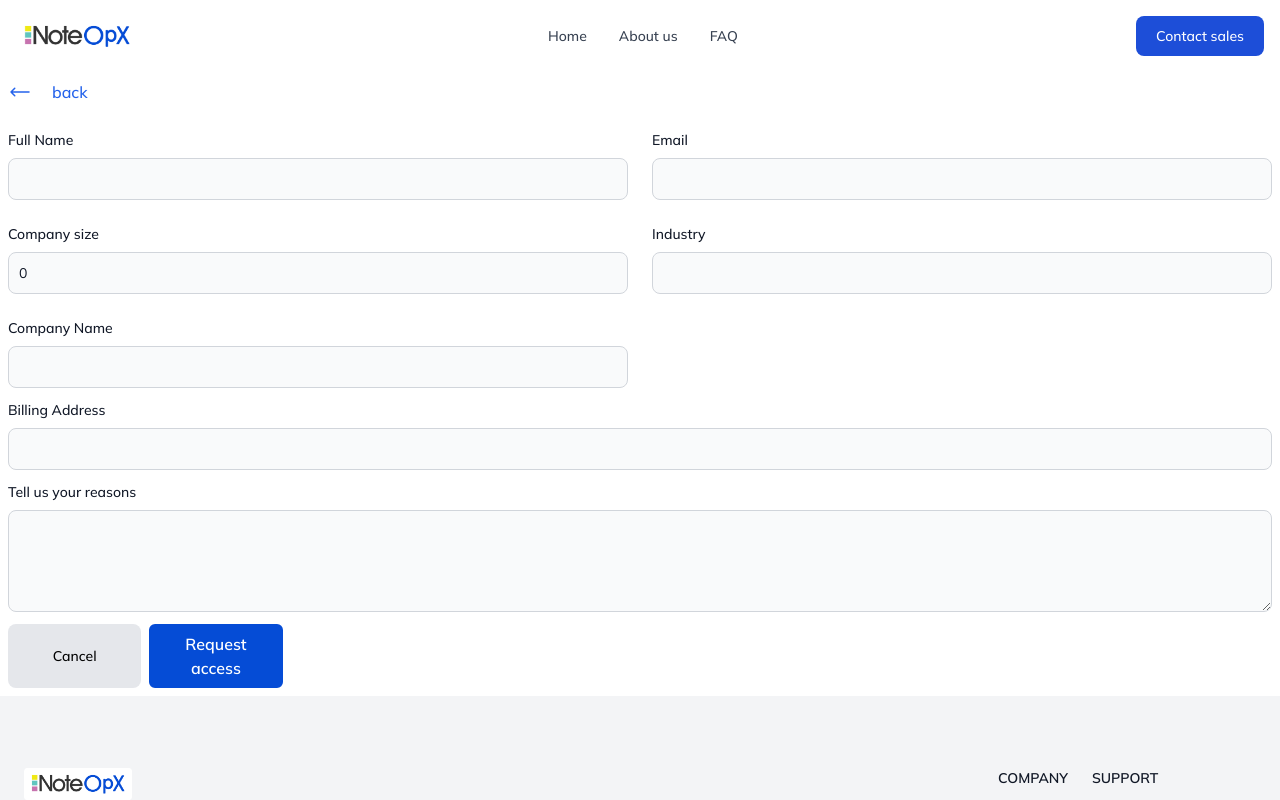
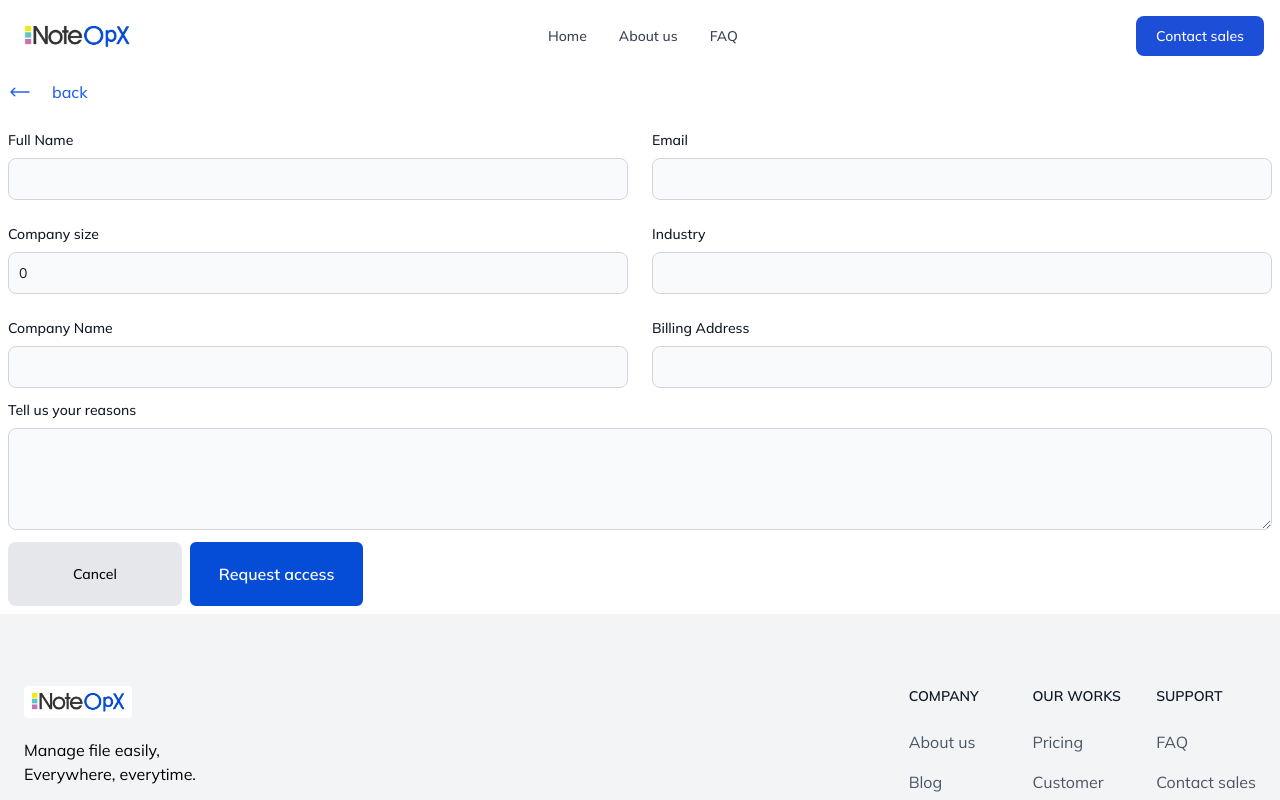
Before and after one commit to cocoon-letters-limited/notes-web, a React (Create React App) app: page /trynow in a window 1280 px wide. Shown: the top 800 px of the page. Built offline with nearby package versions, Linux system fonts and the light colour scheme.

Commit message:
home page image fix and footer fix

```diff
--- a/src/components/layouts/mainLayout/footer/index.tsx
+++ b/src/components/layouts/mainLayout/footer/index.tsx
@@ -26,7 +26,7 @@ const Footer = () => {
                       About us
                     </Link>
                   </li>
-                  {/* <li className="mb-4">
+                  <li className="mb-4">
                     <Link to="/blog" className="hover:underline">
                       Blog
                     </Link>
@@ -35,10 +35,10 @@ const Footer = () => {
                     <Link to="/contact-us" className="hover:underline">
                       Contact us
                     </Link>
-                  </li> */}
+                  </li>
                 </ul>
               </div>
-              {/* <div>
+              <div>
                 <h2 className="mb-6 text-sm font-semibold text-gray-900 uppercase ">
                   Our Works
                 </h2>
@@ -59,7 +59,7 @@ const Footer = () => {
                     </Link>
                   </li>
                 </ul>
-              </div> */}
+              </div>
 
               <div>
                 <h2 className="mb-6 text-sm font-semibold text-gray-900 uppercase ">
@@ -71,7 +71,7 @@ const Footer = () => {
                       FAQ
                     </Link>
                   </li>
-                  {/* <li className="mb-4">
+                  <li className="mb-4">
                     <Link to="/trynow" className="hover:underline">
                       Contact sales
                     </Link>
@@ -80,7 +80,7 @@ const Footer = () => {
                     <Link to="/signup" className="hover:underline">
                       Sign In
                     </Link>
-                  </li> */}
+                  </li>
                 </ul>
               </div>
             </div>
--- a/src/pages/home/solution.tsx
+++ b/src/pages/home/solution.tsx
@@ -54,7 +54,7 @@ const Solution = () => {
           <div className="md:grid md:grid-cols-3 gap-5 ">
             <div>
               <img
-                className=" md:w-50 object-cover w-screen rounded bg-black h-full"
+                className=" md:w-50 object-contain w-screen rounded bg-black "
                 src={img}
                 alt="product"
                 sizes=""
--- a/src/pages/tryNow/index.tsx
+++ b/src/pages/tryNow/index.tsx
@@ -188,8 +188,7 @@ function Trynow() {
                     required
                   />
                 </div>
-              </div>
-              <div className="mt-3">
+                <div className="">
                   <p className="block mb-2 text-sm font-medium text-gray-900 ">
                     Billing Address
                   </p>
@@ -203,6 +202,7 @@ function Trynow() {
                     value={values.billingAddress}
                     required
                   />
+                </div>
               </div>
               <div className="mt-3">
                 <p className="block mb-2 text-sm font-medium text-gray-900 ">
@@ -220,7 +220,7 @@ function Trynow() {
                   required
                 />
               </div>
-              <div className="grid-cols-9 gap-2 grid">
+              <div className="grid-cols-7 gap-2 grid">
                 <button
                   type="button"
                   className=" mt-3 w-full bg-gray-200 hover:bg-blue-800 focus:ring-4 focus:ring-blue-300 font-medium rounded-lg
```
Lines whose indentation alone changed are shown as unchanged.
